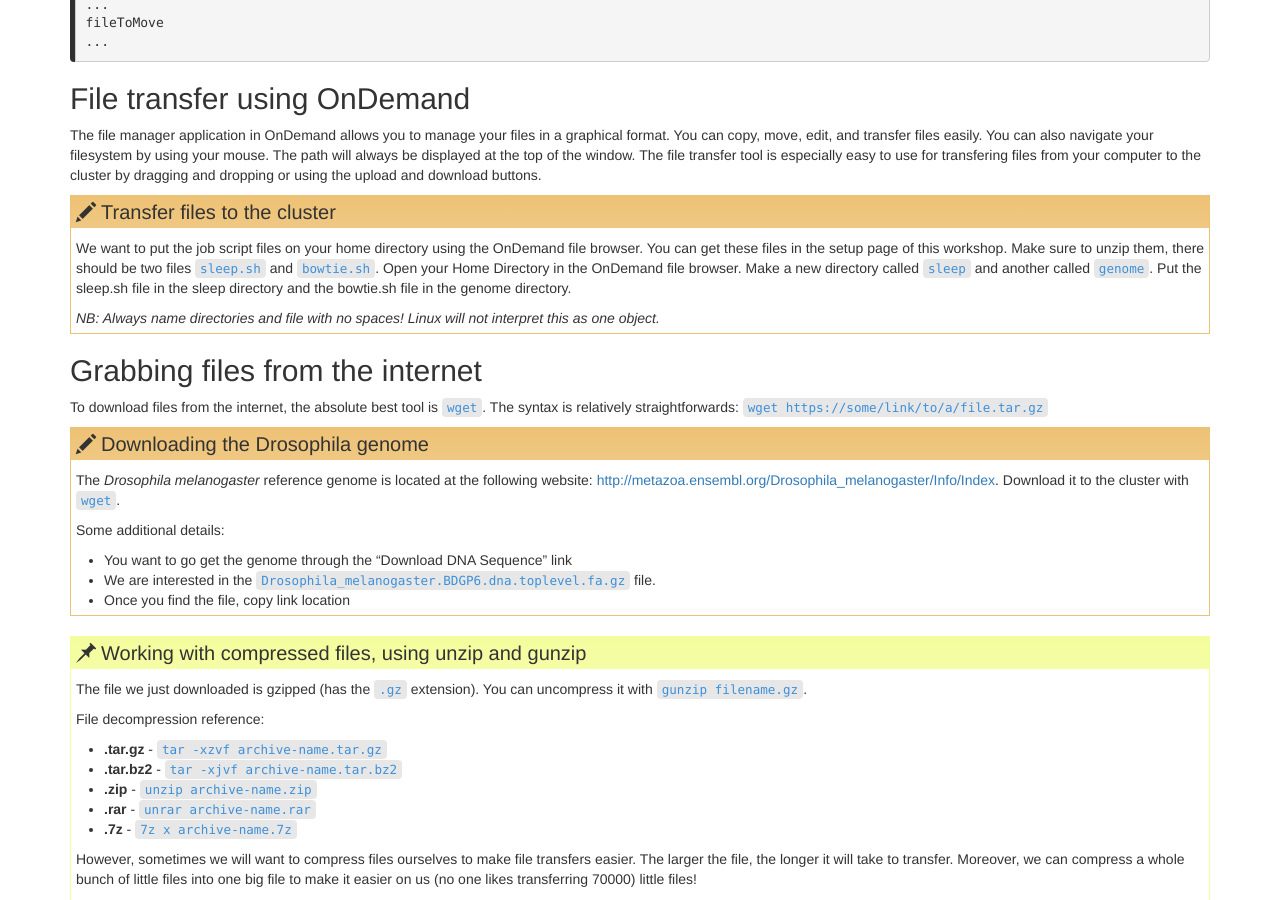
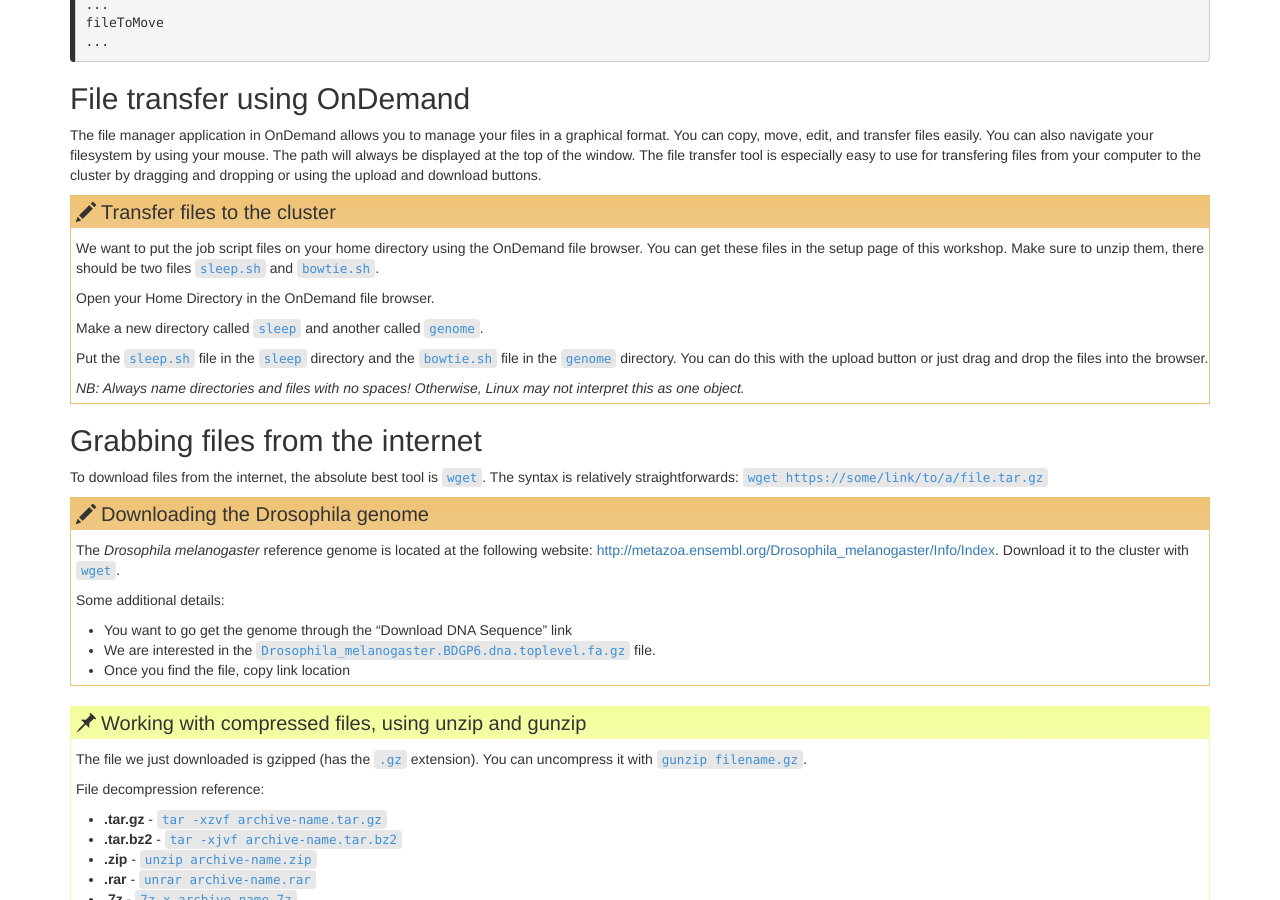
Before and after one commit to khill42/OSC_IntroHPC, a Jekyll site: the page built from _episodes/11-cluster.md, in a window 1280 px wide and 900 px high, scrolled down 3524 px. Built offline with Jekyll 4.4.1, drawn with Linux system fonts in a browser that asks for light colours.

Commit message:
Update 11-cluster.md

```diff
--- a/_episodes/11-cluster.md
+++ b/_episodes/11-cluster.md
@@ -185,11 +185,15 @@ cluster by dragging and dropping or using the upload and download buttons.
 > ## Transfer files to the cluster
 > We want to put the job script files on your home directory using the OnDemand file browser. You can get these files in the
 > setup page of this workshop. Make sure to unzip them, there should be two files `sleep.sh` and `bowtie.sh`.
+>
 > Open your Home Directory in the OnDemand file browser.
+>
 > Make a new directory called `sleep` and another called `genome`.
-> Put the sleep.sh file in the sleep directory and the bowtie.sh file in the genome directory.
 >
-> *NB: Always name directories and file with no spaces! Linux will not interpret this as one object.*
+> Put the `sleep.sh` file in the `sleep` directory and the `bowtie.sh` file in the `genome` directory. You can do
+> this with the upload button or just drag and drop the files into the browser.
+>
+> *NB: Always name directories and files with no spaces! Otherwise, Linux may not interpret this as one object.*
 {: .challenge}
 
 
```
